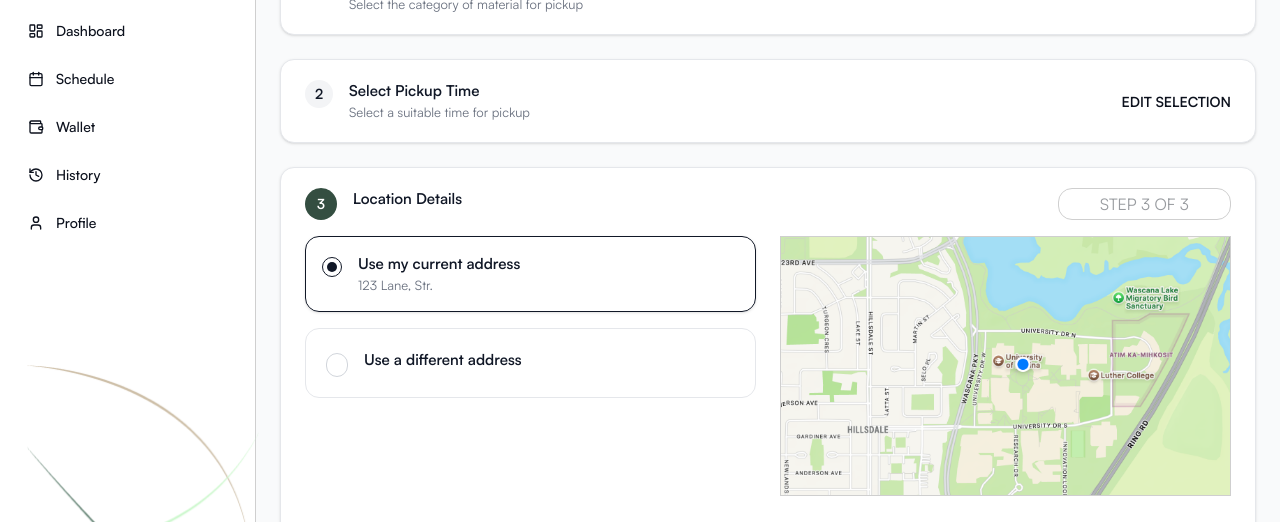
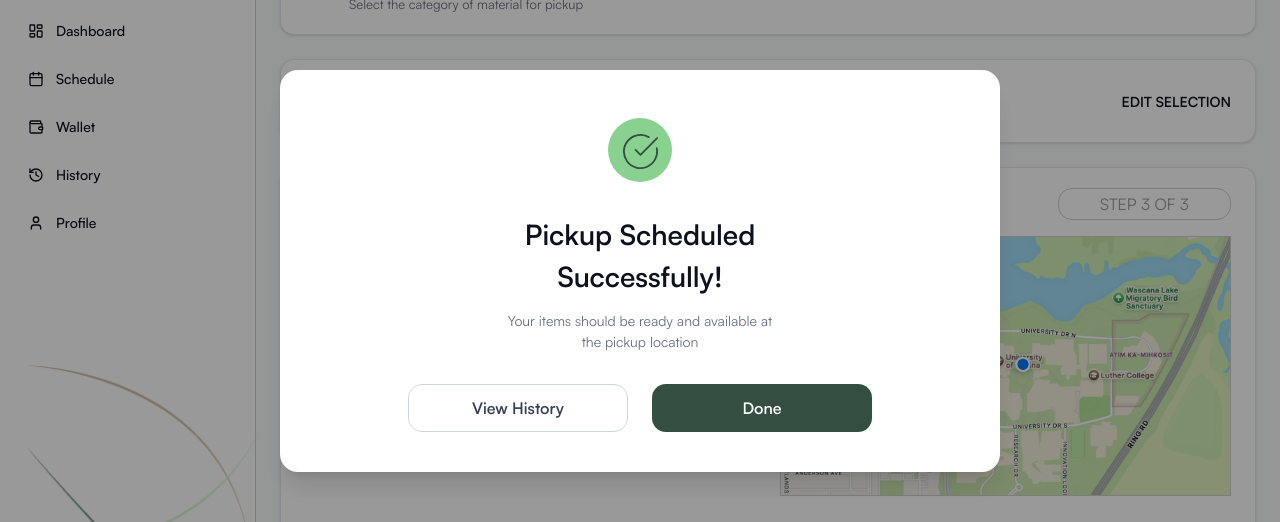
Before and after one commit to reginarecycle/regina-recycle-app, a React app in the folder frontend/: page /app/schedule/pickupLoc in a window 1280 px wide. Both pictures are taken after a click on the button "Confirm Pickup". Shown: the part 129-651 px from the top of the page. Built offline with nearby package versions, Linux system fonts and the light colour scheme; no server answers; the HTML template or start-up script is replaced by a standard one.

Commit message:
added success modal

```diff
--- a/frontend/src/views/customer/schedule_pickup_location/index.tsx
+++ b/frontend/src/views/customer/schedule_pickup_location/index.tsx
@@ -5,6 +5,7 @@ const SchedulePickupLocation = () => {
 const navigate = useNavigate();
 const [selectedAddress, setSelectedAddress] = useState("current");
 const [customAddress, setCustomAddress] = useState("");
+const [showSuccessModal, setShowSuccessModal] = useState(false);
 
 const isAddressValid =
   selectedAddress === "current" ||
@@ -219,6 +220,8 @@ return(
   disabled={!isAddressValid}
   onClick={() => {
     if (!isAddressValid) return;
+
+    setShowSuccessModal(true);
     // confirm logic here
   }}
   className={`h-11 rounded-lg px-6 text-[14px] font-semibold transition flex items-center gap-2 justify-center
@@ -246,6 +249,60 @@ return(
       </div>
     </div>
 
+{/* popup */}
+{showSuccessModal && (
+  <div className="fixed inset-0 z-50 flex items-center justify-center bg-black/40 px-4">
+    <div className="w-full max-w-[720px] rounded-2xl bg-white p-10 shadow-xl">
+      {/* Icon */}
+      {/* Icon */}
+<div className="relative mx-auto flex h-20 w-20 items-center justify-center">
+
+  {/* Inner solid circle */}
+  <div className="absolute h-16 w-16 rounded-full bg-[#88D18E]" />
+  {/* Check */}
+  <svg  className="absolute translate-y-[1px]" xmlns="http://www.w3.org/2000/svg" width="35" height="35" viewBox="0 0 39 39" fill="none">
+  <path d="M37.6275 15.8063C38.4724 19.9527 37.8702 24.2634 35.9215 28.0196C33.9728 31.7758 30.7952 34.7504 26.9188 36.4473C23.0423 38.1442 18.7013 38.461 14.6196 37.3446C10.5379 36.2283 6.96227 33.7465 4.48897 30.3129C2.01568 26.8793 0.794243 22.7017 1.02835 18.4765C1.26245 14.2514 2.93794 10.2343 5.77542 7.09496C8.61289 3.95567 12.4408 1.884 16.6209 1.22544C20.8009 0.566885 25.0804 1.36124 28.7456 3.47605" stroke="#344E41" stroke-width="2" stroke-linecap="round" stroke-linejoin="round"/>
+  <path d="M13.9473 17.6551L19.4973 23.2051L37.9972 4.70508" stroke="#344E41" stroke-width="2" stroke-linecap="round" stroke-linejoin="round"/>
+</svg>
+</div>
+
+      {/* Text */}
+      <h2 className="mt-6 text-center text-[28px] font-semibold text-[#0C111D]">
+        Pickup Scheduled <br /> Successfully!
+      </h2>
+
+      <p className="mt-3 text-center text-[14px] text-[#667085]">
+        Your items should be ready and available at <br />
+        the pickup location
+      </p>
+
+      {/* Buttons */}
+      <div className="mt-8 flex items-center justify-center gap-6">
+        <button
+          type="button"
+          onClick={() => {
+            setShowSuccessModal(false);
+            navigate("/app/history"); // change route if needed
+          }}
+          className="h-12 w-[220px] rounded-xl border border-[#D0D5DD] bg-white text-[16px] font-semibold text-[#344054] hover:bg-[#F9FAFB]"
+        >
+          View History
+        </button>
+
+        <button
+          type="button"
+          onClick={() => {
+            setShowSuccessModal(false);
+            navigate("/app/dashboard"); // change route if needed
+          }}
+          className="h-12 w-[220px] rounded-xl bg-[#344E41] text-[16px] font-semibold text-white hover:opacity-95"
+        >
+          Done
+        </button>
+      </div>
+    </div>
+  </div>
+)}
  </div>
 
 
```
